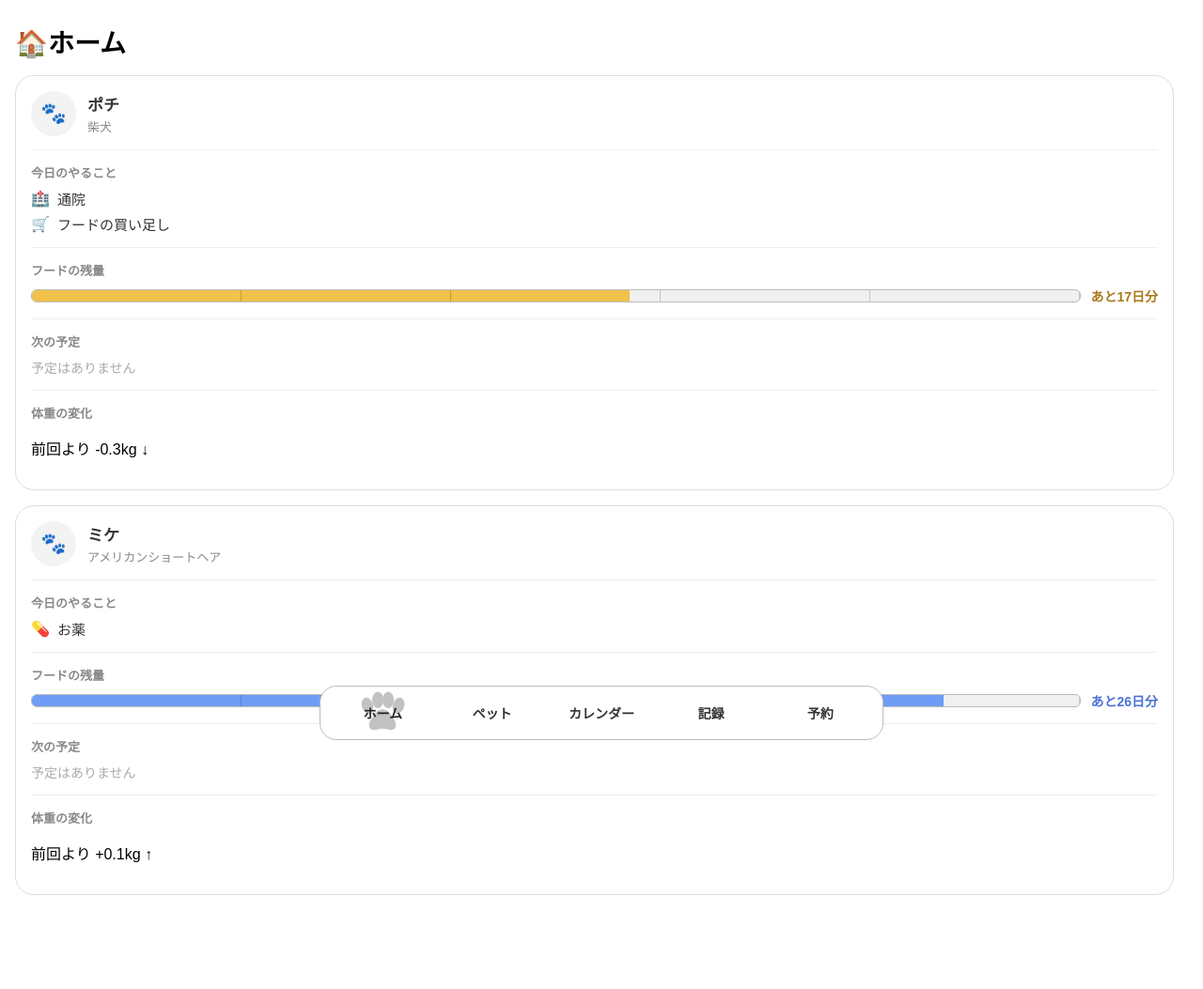
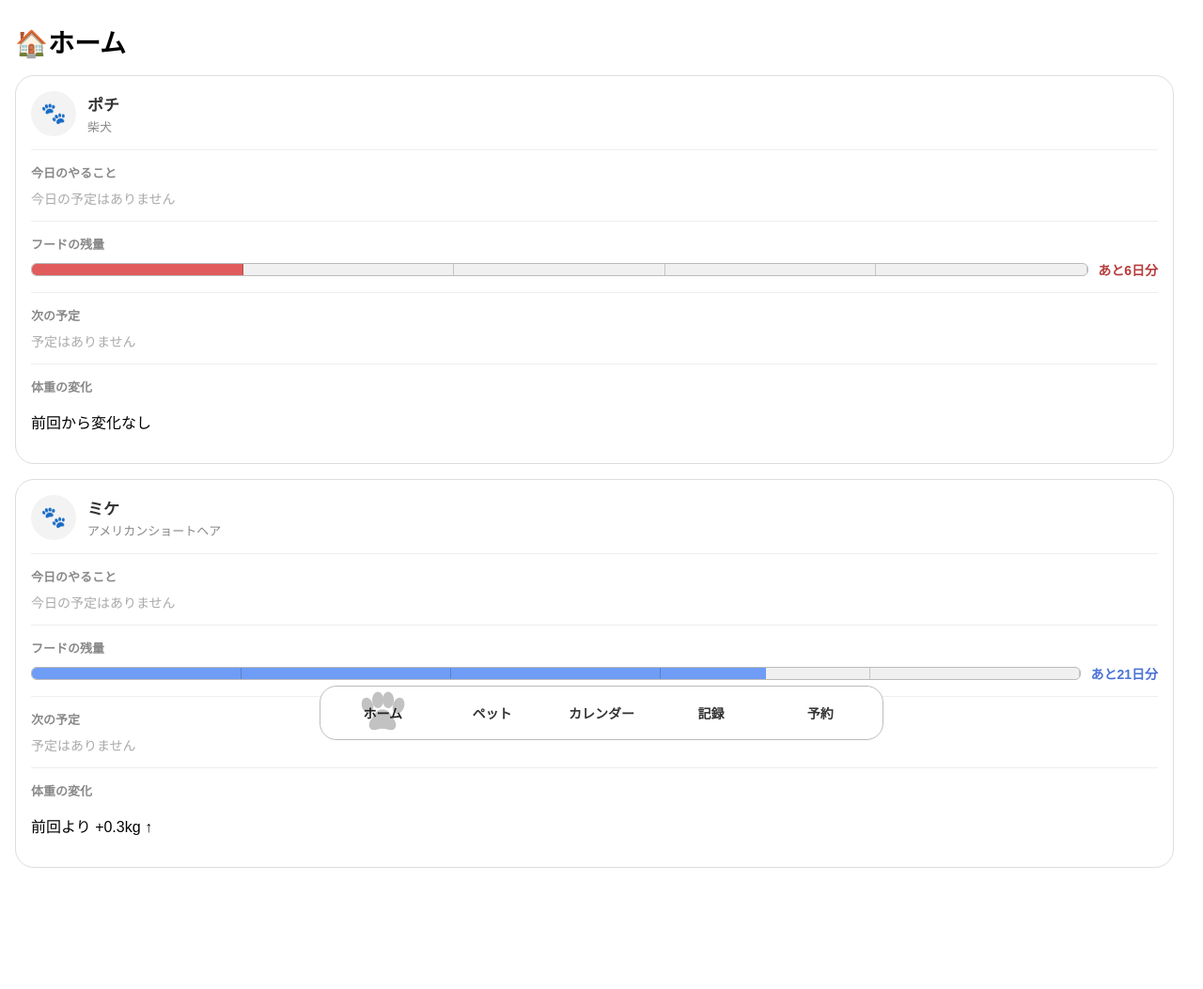
Before and after one commit to MKome00/Hackathon_TeamTyodai, a Flask app: page / in a window 1280 px wide. Shown: the whole page at 94% size. After the commit the page ends 924 px from the top, so only its background shows below. Run offline with Flask 3, Linux system fonts and the light colour scheme; data comes from the database, SQL or seed files in the repository; data that the repository does not hold is empty.

Commit message:
ホーム画面の「今日のやること」を実際のカレンダー予定と連携
ダミー生成のTASK_POOL/today_tasksを廃止し、fetch_today_calendar_events()で
calendar_eventsテーブルから今日が予定日になっているものをすべて取得して
表示するようにした。開始時刻順に並び、種類(病院/トリミング/その他)に
対応する絵文字と、入力されていればメモも表示する。

```diff
--- a/app.py
+++ b/app.py
@@ -98,16 +98,6 @@ def init_db():  # ペット情報を保存するテーブルを準備する関
 
     connection.close()  # データベースとの接続を終了する
 
-TASK_POOL = [  # ホーム画面の「今日のやること」に使うダミーの予定候補一覧を用意する
-
-    {"icon": "🏥", "label": "通院"},
-    {"icon": "💊", "label": "お薬"},
-    {"icon": "✂️", "label": "トリミング予約"},
-    {"icon": "🛒", "label": "フードの買い足し"},
-    {"icon": "🧴", "label": "トイレ用品の補充"},
-
-]  # 「今日のやること」ダミー候補の定義を終了する
-
 CALENDAR_CATEGORY_LABELS = {  # calendar_eventsテーブルの英語カテゴリを画面表示用の日本語へ変換する
 
     "hospital": "病院",
@@ -115,6 +105,44 @@ CALENDAR_CATEGORY_LABELS = {  # calendar_eventsテーブルの英語カテゴリ
     "other": "その他",
 
 }  # カレンダー種類名の変換表を終了する
+
+CALENDAR_CATEGORY_ICONS = {  # calendar_eventsテーブルの英語カテゴリに対応する絵文字を用意する
+
+    "hospital": "🏥",
+    "trimming": "✂️",
+    "other": "📝",
+
+}  # カレンダー種類の絵文字の定義を終了する
+
+def fetch_today_calendar_events(pet_id):  # 指定したペットの「今日」が予定日のカレンダー予定をすべて取得する関数を定義する
+
+    connection = get_db_connection()  # calendar_eventsテーブルを読み取るためSQLiteへ接続する
+
+    rows = connection.execute(  # 今日が予定日になっている予定を開始時刻順にすべて取得する
+
+        """
+        SELECT category, note
+        FROM calendar_events
+        WHERE pet_id = ? AND event_date = ?
+        ORDER BY start_time ASC
+        """,  # 今日の日付と一致する予定だけを取得するSQLを書く
+
+        (pet_id, date.today().isoformat())  # 対象のペットIDと今日の日付をSQLへ渡す
+
+    ).fetchall()  # SQLの検索結果をすべて取得する
+
+    connection.close()  # SQLiteとの接続を終了する
+
+    return [  # 取得した予定を表示用の形へ変換して返す
+
+        {
+            "icon": CALENDAR_CATEGORY_ICONS.get(row["category"], "📝"),  # 種類に対応する絵文字(未知の種類なら📝)
+            "label": CALENDAR_CATEGORY_LABELS.get(row["category"], "予定"),  # 種類を日本語に変換する
+            "note": row["note"],  # カレンダーに入力された詳細メモ(未入力ならNone)
+        }
+        for row in rows  # 今日の予定を1件ずつ変換する
+
+    ]  # 今日の予定一覧への変換を終了する
 
 def fetch_next_calendar_event(pet_id):  # 指定したペットの次に控えているカレンダー予定を1件取得する関数を定義する
 
@@ -158,8 +186,6 @@ def build_home_dummy_data(pet):  # ペット1匹分のホーム画面用ダミ
 
     rng = random.Random(pet["id"])  # ペットIDを種にして、同じペットなら毎回同じダミー内容になるようにする
 
-    today_tasks = rng.sample(TASK_POOL, k=rng.randint(0, 2))  # 「今日のやること」候補からランダムに0〜2件を選ぶ
-
     food_days_left = rng.randint(1, 35)  # フードがなくなるまでの残り日数をダミーで決める(満タン表示になるケースも試せるよう30日を超える値も含める)
 
     food_percent = min(round(food_days_left / FOOD_BAR_MAX_DAYS * 100), 100)  # 残り日数をもとにバーの表示割合を計算し、実際の日数と矛盾しないようにする
@@ -181,7 +207,6 @@ def build_home_dummy_data(pet):  # ペット1匹分のホーム画面用ダミ
     return {  # 組み立てたダミー情報をまとめて返す
 
         "pet": pet,  # 表示対象のペット情報
-        "today_tasks": today_tasks,  # 今日のやることリスト
         "food_days_left": food_days_left,  # フードが残っている日数
         "food_percent": food_percent,  # フードの残量バーの表示割合(0〜100)
         "food_max_days": FOOD_BAR_MAX_DAYS,  # フード残量バーが満タンとして扱う日数
@@ -404,7 +429,9 @@ def home():  # ホーム画面を表示する関数を定義する
 
     for pet in pet_list:  # 登録済みペットを1匹ずつ処理する
 
-        home_pet = build_home_dummy_data(pet)  # 今日のやること・フード残量などの表示用ダミー情報を組み立てる
+        home_pet = build_home_dummy_data(pet)  # フード残量などの表示用ダミー情報を組み立てる
+
+        home_pet["today_tasks"] = fetch_today_calendar_events(pet["id"])  # 今日が予定日になっているカレンダー予定を「今日のやること」として取得する
 
         home_pet["record_reminders"] = build_record_reminders(pet, fetch_pet_records(pet["id"]))  # 予定日を過ぎても記録が無い項目のリマインダーを組み立てて追加する
 
--- a/static/css/style.css
+++ b/static/css/style.css
@@ -844,6 +844,26 @@ html { /* ページによってスクロールバーの有無が変わっても
 
 }
 
+.home-task-content { /* やることの項目名とメモをまとめる領域を設定する */
+
+    display: flex; /* 項目名とメモを並べるためflexを使用する */
+
+    flex-direction: column; /* 項目名とメモを縦方向に並べる */
+
+    gap: 2px; /* 項目名とメモの間にわずかな余白を作る */
+
+}
+
+.home-task-note { /* やることに付いているカレンダーの詳細メモを設定する */
+
+    font-size: 12px; /* メモを項目名より小さく表示する */
+
+    font-weight: 400; /* 項目名と区別できるよう太字にしない */
+
+    color: #888888; /* メモの文字色を控えめなグレーにする */
+
+}
+
 .home-empty-text { /* やることや登録ペットがない場合の案内文を設定する */
 
     margin: 0; /* 段落が持つ余白をなくす */
--- a/templates/home.html
+++ b/templates/home.html
@@ -97,7 +97,17 @@
 
                                             <span class="home-task-icon">{{ task.icon }}</span> <!-- やることに対応する絵文字を表示する -->
 
-                                            {{ task.label }} <!-- やることの内容を表示する -->
+                                            <span class="home-task-content"> <!-- 項目名とメモをまとめて縦に並べる -->
+
+                                                {{ task.label }} <!-- やることの内容(カレンダーの予定種類)を表示する -->
+
+                                                {% if task.note %} <!-- カレンダーに詳細メモが入力されている場合 -->
+
+                                                    <span class="home-task-note">{{ task.note }}</span> <!-- カレンダーに入力されたメモを表示する -->
+
+                                                {% endif %} <!-- メモの有無による表示切り替えを終了する -->
+
+                                            </span> <!-- 項目名とメモのまとまりを終了する -->
 
                                         </li> <!-- 1件分のやること表示を終了する -->
 
```
